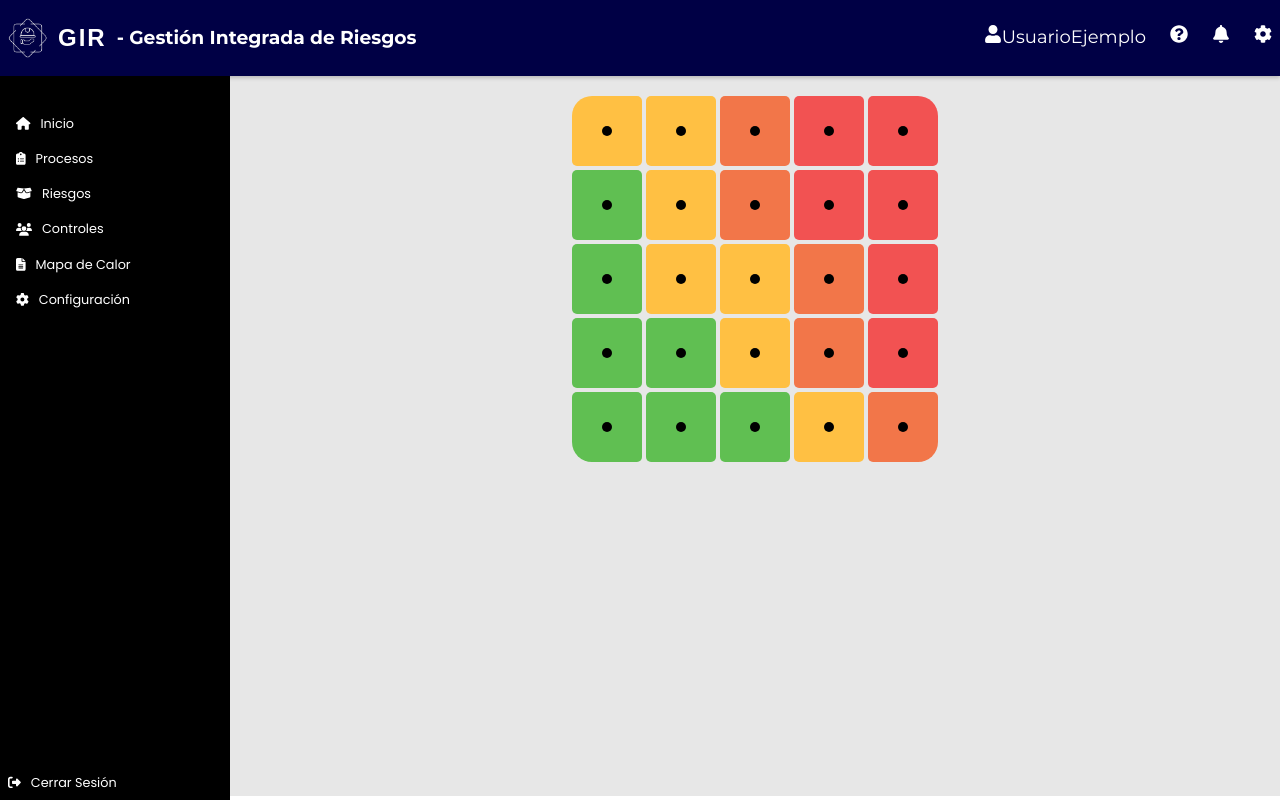
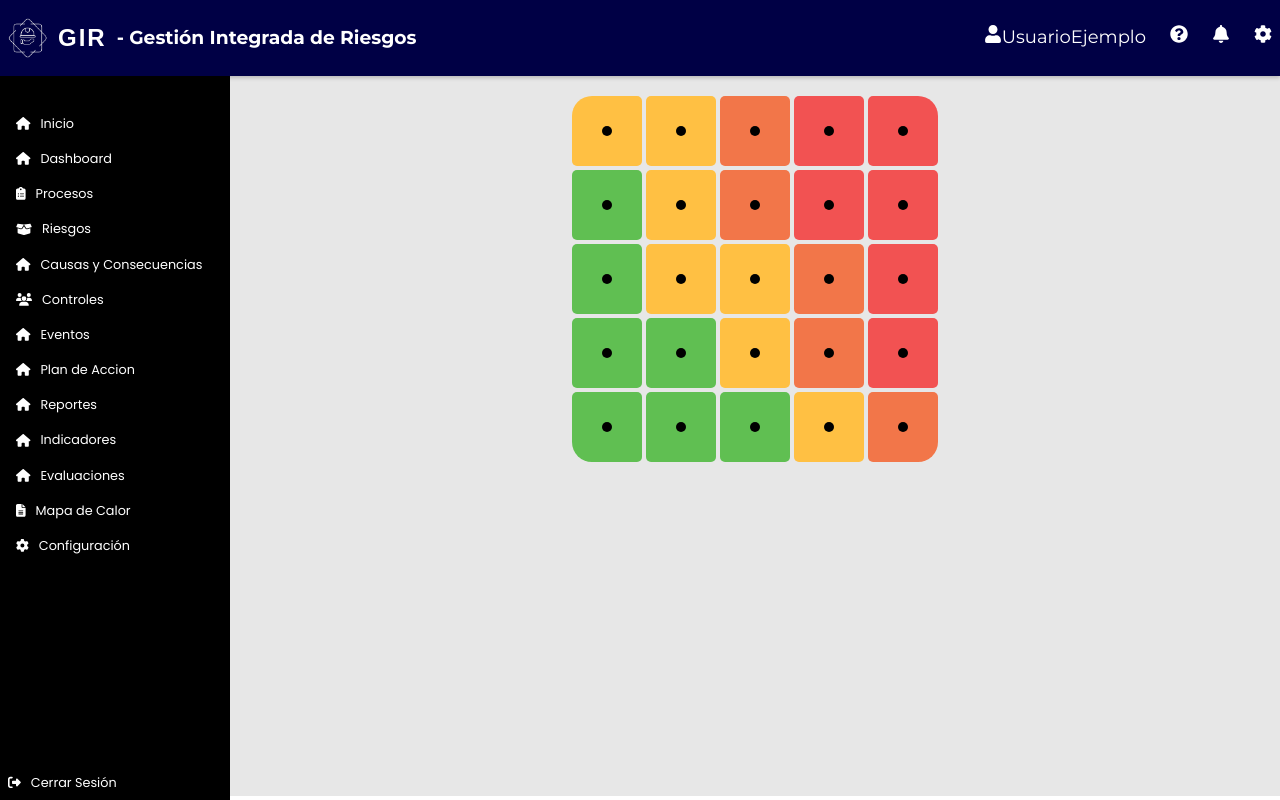
Before and after one commit to bldm99/girProject, a React (Vite) app: page / in a window 1280 px wide. Built offline with nearby package versions, Linux system fonts and the light colour scheme.

Commit message:
menulateral

```diff
--- a/package.json
+++ b/package.json
@@ -25,7 +25,8 @@
     "react-dom": "^18.2.0",
     "react-heatmap-grid": "^0.9.0",
     "react-icons": "^4.8.0",
-    "react-router-dom": "^6.12.1"
+    "react-router-dom": "^6.12.1",
+    "react-toastify": "^9.1.3"
   },
   "devDependencies": {
     "@types/react": "^18.2.15",
--- a/src/componentes/menulateral/Lateral.jsx
+++ b/src/componentes/menulateral/Lateral.jsx
@@ -11,7 +11,9 @@ import Riesgos from '../riesgos/Riesgos';
 
 //icons
 import { FontAwesomeIcon } from '@fortawesome/react-fontawesome';
-import { faHome, faClipboardList, faBoxOpen, faUsers, faFileAlt, faChartBar, faBullhorn, faTags, faShoppingCart, faCog, faSignOutAlt } from '@fortawesome/free-solid-svg-icons';
+import { faHome, faClipboardList, faBoxOpen, faUsers, faFileAlt,
+     faChartBar, faBullhorn, faTags, faShoppingCart, faCog,
+     faSignOutAlt  } from '@fortawesome/free-solid-svg-icons';
 import Proceso from '../Procesos/Proceso';
 
 const Lateral = ({cambio}) => {
@@ -22,9 +24,14 @@ const Lateral = ({cambio}) => {
             <div className='sub-lateral'>
 
                 <ul>
+                <li id="inicio" onClick={() => cambio(<Inicio />)}>
+                        <FontAwesomeIcon icon={faHome} className="icon" />
+                        Inicio
+                    </li>
                     <li id="inicio" onClick={() => cambio(<Inicio />)}>
                         <FontAwesomeIcon icon={faHome} className="icon" />
-                        Inicio
+                        <FontAwesomeIcon icon="fa-solid fa-gauge" style={{color: "#e0e2e5",}} />
+                        Dashboard
                     </li>
                     <li id="proceso" onClick={() => cambio(<Proceso />)}>
 
@@ -35,9 +42,34 @@ const Lateral = ({cambio}) => {
                         <FontAwesomeIcon icon={faBoxOpen} className="icon" />
                         Riesgos
                     </li>
+                    <li id="inicio" onClick={() => cambio(<Inicio />)}>
+                        <FontAwesomeIcon icon={faHome} className="icon" />
+                        Causas y Consecuencias
+                    </li>
+
                     <li id="clientes" onClick={() => cambio(<Inicio />)}>
                         <FontAwesomeIcon icon={faUsers} className="icon" />
                         Controles
+                    </li>
+                    <li id="inicio" onClick={() => cambio(<Inicio />)}>
+                        <FontAwesomeIcon icon={faHome} className="icon" />
+                        Eventos
+                    </li>
+                    <li id="inicio" onClick={() => cambio(<Inicio />)}>
+                        <FontAwesomeIcon icon={faHome} className="icon" />
+                        Plan de Accion
+                    </li>
+                    <li id="inicio" onClick={() => cambio(<Inicio />)}>
+                        <FontAwesomeIcon icon={faHome} className="icon" />
+                        Reportes
+                    </li>
+                    <li id="inicio" onClick={() => cambio(<Inicio />)}>
+                        <FontAwesomeIcon icon={faHome} className="icon" />
+                        Indicadores
+                    </li>
+                    <li id="inicio" onClick={() => cambio(<Inicio />)}>
+                        <FontAwesomeIcon icon={faHome} className="icon" />
+                        Evaluaciones
                     </li>
                     <li id="contenido" onClick={() => cambio(<Inicio />)}>
                         <FontAwesomeIcon icon={faFileAlt} className="icon" />
--- a/src/componentes/riesgos/formularior/Formularior.jsx
+++ b/src/componentes/riesgos/formularior/Formularior.jsx
@@ -11,8 +11,32 @@ import RadioGroup from '@mui/material/RadioGroup';
 import Imputx from '../../imputx/Imputx';
 //importando fuciones para para dar colr aun boton
 import * as Botones from '../../../colors/Btncolor'
+import * as Datariesgo from '../../../utils/Datariesgo'
+
+import { toast, ToastContainer } from 'react-toastify';
+import 'react-toastify/dist/ReactToastify.css';
 
 const Formularior = () => {
+
+    const postProductos = Datariesgo.postRiesgos
+
+    const [nombre, setNombre] = useState("")
+    const [impacto_desc, setImpacto_desc] = useState("")
+    const [impacto_num, setImpacto_num] = useState("")
+    const [impacto_porc, setImpacto_porc] = useState("")
+
+
+    const registrarx = async (event) => {
+        event.preventDefault()
+        try {
+          await postProductos( "6530d9efa6497abacc5a450e" ,nombre)
+          toast.success('¡Nuevo producto registrado de manera exitosa!');
+          console.log("Producto registrado")
+        } catch (error) {
+          console.log(error)
+        }
+      }
+
 
     const ColorButton = Botones.ColorButton
     const [animate, setAnimate] = useState(false);
@@ -27,6 +51,7 @@ const Formularior = () => {
     return (
 
         <div className='formularior'>
+            <ToastContainer/>
             <div className='box-for-cont'>
                 <div className='for-title'>
                     Generar nuevo riesgo
@@ -49,10 +74,10 @@ const Formularior = () => {
                             <Imputx
                                 xlabel={"Nombre del riesgo:"}
                                 xoutline={"#e65100"}
-                                valor={nombreriesgo}
+                                valor={nombre}
                                 xplaceholder={"Riesgo de ..."}
                                 required
-                                actualizarvalor={setNombreriesgo}
+                                actualizarvalor={setNombre}
                                 tipo={'input'}
                             />
 
@@ -134,7 +159,7 @@ const Formularior = () => {
 
                 <div className='for-save'>
                     <div className='for-botones'>
-                        <button >Registar</button>
+                        <button onClick={registrarx} >Registar</button>
                         <button >Cancelar</button>
                     </div>
                 </div>
--- a/src/utils/Datariesgo.js
+++ b/src/utils/Datariesgo.js
@@ -1,20 +1,22 @@
+
+import axios from "axios";
 const URLdesrrollo = "http://localhost:3000/"
 
 export const postRiesgos = async (_id, nombre, impacto_desc, impacto_num, impacto_porc,
     probabilidad_desc, probabilidad_num,probabilidad_porc, calificacion, riesgo, proceso_asignado) => {
     try {
         await axios.post(`${URLdesrrollo}registroriesgo`, {
-            _id,
+            _id ,
             nombre,
-            impacto_desc,
-            impacto_num,
-            impacto_porc,
-            probabilidad_desc,
-            probabilidad_num,
-            probabilidad_porc,
-            calificacion,
-            riesgo,
-            proceso_asignado
+            impacto_desc:"Minimo",
+            impacto_num:"1",
+            impacto_porc:"20%",
+            probabilidad_desc:"Mul Alta",
+            probabilidad_num:"5",
+            probabilidad_porc:"100%",
+            calificacion:"5",
+            riesgo:"Alto",
+            proceso_asignado:"Contabilidad"
         });
 
     } catch (error) {
```
Also changed, not shown: 1 other file (tests, documents, lock files or other folders).
